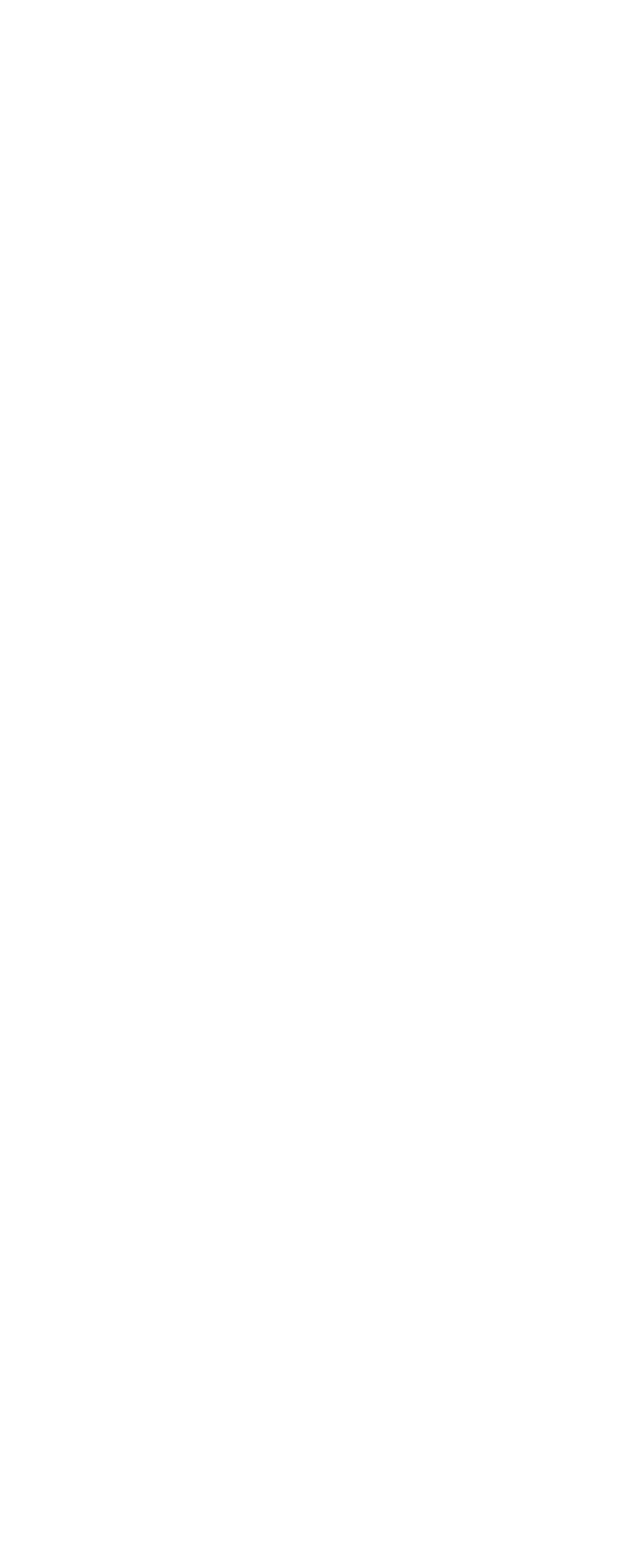
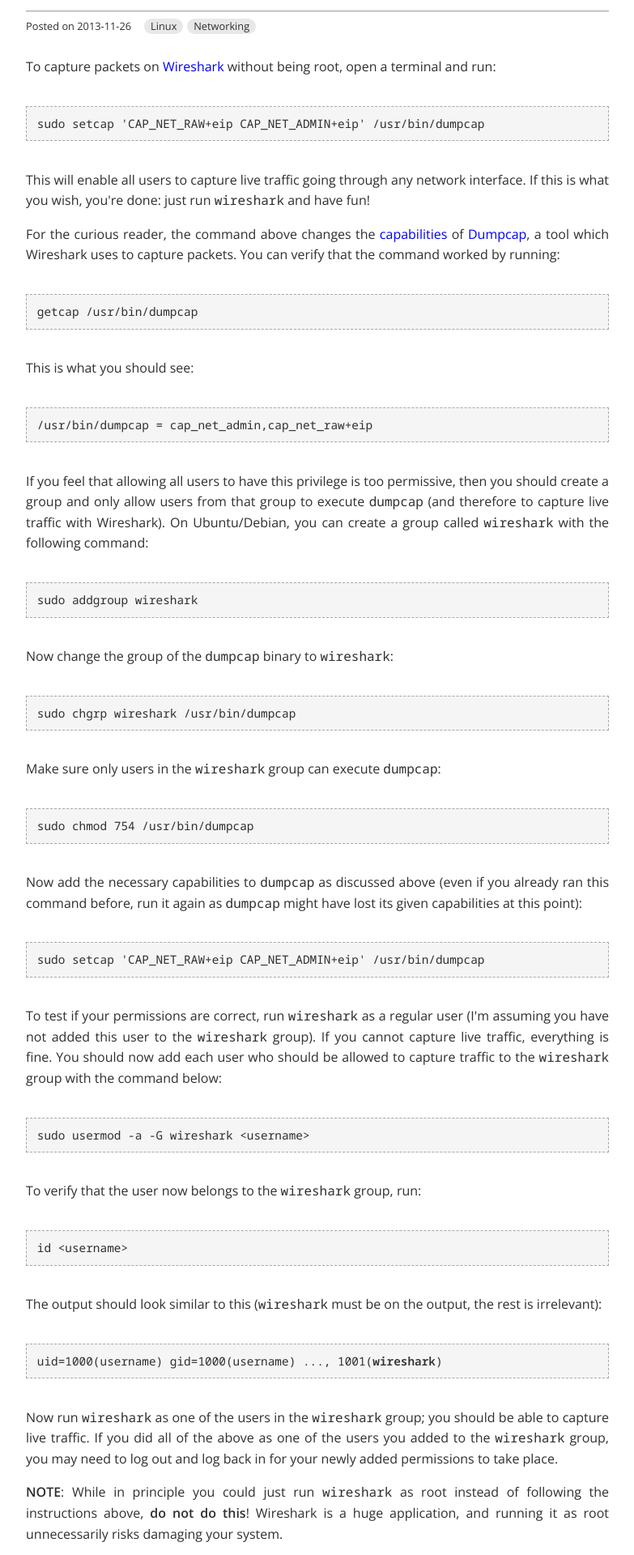
Before and after one commit to dassencio/blog, a Vue app: page /13 in a window 1280 px wide. Before the commit this address had no page. Shown: the part 200-2120 px from the top of the page at 81% size, without its empty margins (248-1031 px from the left). Before the commit the page ends 800 px from the top, so only its background shows below. Built offline with nearby package versions, Linux system fonts and the light colour scheme.

Commit message:
Add post: "Capturing packets with Wireshark as a normal user"

```diff
--- a/src/posts.ts
+++ b/src/posts.ts
@@ -2,6 +2,14 @@ import { dateToString } from "@/functions";
 import { PostLabel, type Post } from "@/types";
 
 const posts: Post[] = [
+  {
+    compatibilityIndex: "e48aa7b74bd7acb76c30de0a240108c2",
+    component: () => import("@/posts/13.vue"),
+    date: dateToString(2013, 11, 26),
+    id: "13",
+    labels: [PostLabel.Linux, PostLabel.Networking],
+    title: "Capturing packets with Wireshark as a normal user",
+  },
   {
     compatibilityIndex: "1d16b3e5666a13fc6cfa572b64f47dd2",
     component: () => import("@/posts/12.vue"),
--- /dev/null
+++ b/src/posts/13.vue
@@ -0,0 +1,115 @@
+<template>
+  <p>
+    To capture packets on <a href="https://www.wireshark.org">Wireshark</a>
+    without being root, open a terminal and run:
+  </p>
+
+  <CodeBlock
+    >sudo setcap 'CAP_NET_RAW+eip CAP_NET_ADMIN+eip' /usr/bin/dumpcap
+  </CodeBlock>
+
+  <p>
+    This will enable all users to capture live traffic going through any network
+    interface. If this is what you wish, you're done: just run
+    <code>wireshark</code> and have fun!
+  </p>
+
+  <p>
+    For the curious reader, the command above changes the
+    <a href="http://man7.org/linux/man-pages/man7/capabilities.7.html"
+      >capabilities</a
+    >
+    of <a href="http://linux.die.net/man/1/dumpcap">Dumpcap</a>, a tool which
+    Wireshark uses to capture packets. You can verify that the command worked by
+    running:
+  </p>
+
+  <CodeBlock>getcap /usr/bin/dumpcap</CodeBlock>
+
+  <p>This is what you should see:</p>
+
+  <CodeBlock>/usr/bin/dumpcap = cap_net_admin,cap_net_raw+eip</CodeBlock>
+
+  <p>
+    If you feel that allowing all users to have this privilege is too
+    permissive, then you should create a group and only allow users from that
+    group to execute <code>dumpcap</code> (and therefore to capture live traffic
+    with Wireshark). On Ubuntu/Debian, you can create a group called
+    <code>wireshark</code> with the following command:
+  </p>
+
+  <CodeBlock>sudo addgroup wireshark</CodeBlock>
+
+  <p>
+    Now change the group of the <code>dumpcap</code> binary to
+    <code>wireshark</code>:
+  </p>
+
+  <CodeBlock>sudo chgrp wireshark /usr/bin/dumpcap</CodeBlock>
+
+  <p>
+    Make sure only users in the <code>wireshark</code> group can execute
+    <code>dumpcap</code>:
+  </p>
+
+  <CodeBlock>sudo chmod 754 /usr/bin/dumpcap</CodeBlock>
+
+  <p>
+    Now add the necessary capabilities to <code>dumpcap</code> as discussed
+    above (even if you already ran this command before, run it again as
+    <code>dumpcap</code> might have lost its given capabilities at this point):
+  </p>
+
+  <CodeBlock
+    >sudo setcap 'CAP_NET_RAW+eip CAP_NET_ADMIN+eip' /usr/bin/dumpcap
+  </CodeBlock>
+
+  <p>
+    To test if your permissions are correct, run
+    <code>wireshark</code> as a regular user (I'm assuming you have not added
+    this user to the <code>wireshark</code> group). If you cannot capture live
+    traffic, everything is fine. You should now add each user who should be
+    allowed to capture traffic to the <code>wireshark</code> group with the
+    command below:
+  </p>
+
+  <CodeBlock>sudo usermod -a -G wireshark &lt;username&gt;</CodeBlock>
+
+  <p>
+    To verify that the user now belongs to the <code>wireshark</code> group,
+    run:
+  </p>
+
+  <CodeBlock>id &lt;username&gt;</CodeBlock>
+
+  <p>
+    The output should look similar to this (<code>wireshark</code>
+    must be on the output, the rest is irrelevant):
+  </p>
+
+  <CodeBlock
+    >uid=1000(username) gid=1000(username) ..., 1001(<b>wireshark</b>)
+  </CodeBlock>
+
+  <p>
+    Now run <code>wireshark</code> as one of the users in the
+    <code>wireshark</code> group; you should be able to capture live traffic. If
+    you did all of the above as one of the users you added to the
+    <code>wireshark</code> group, you may need to log out and log back in for
+    your newly added permissions to take place.
+  </p>
+
+  <p>
+    <b>NOTE</b>: While in principle you could just run <code>wireshark</code> as
+    root instead of following the instructions above, <b>do not do this</b>!
+    Wireshark is a huge application, and running it as root unnecessarily risks
+    damaging your system.
+  </p>
+
+  <p>
+    To read more about this topic, see the
+    <a href="http://wiki.wireshark.org/CaptureSetup/CapturePrivileges"
+      >Wireshark wiki</a
+    >.
+  </p>
+</template>
```
